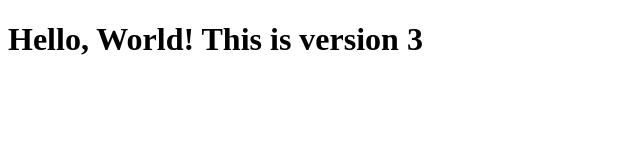
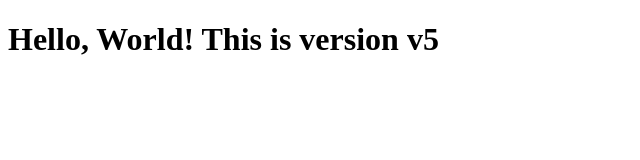
Before and after one commit to sanjana-patil12/my_repo, a plain HTML site: page index.html in a window 1280 px wide. Shown: the full height of the page, 0-640 px from the left. Drawn offline with Linux system fonts and the light colour scheme.

```diff
--- a/index.html
+++ b/index.html
@@ -6,6 +6,6 @@
     <title>Document</title>
 </head>
 <body>
-    <h1> Hello, World! This is version 3</h1>
+    <h1> Hello, World! This is version v5</h1>
 </body>
 </html>
```
